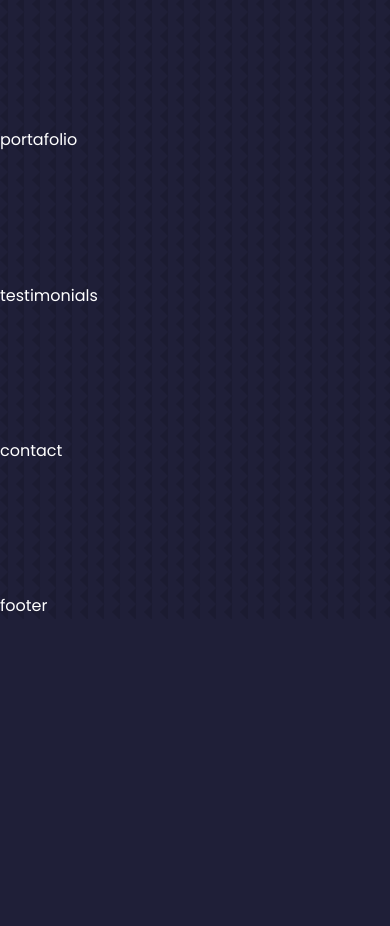
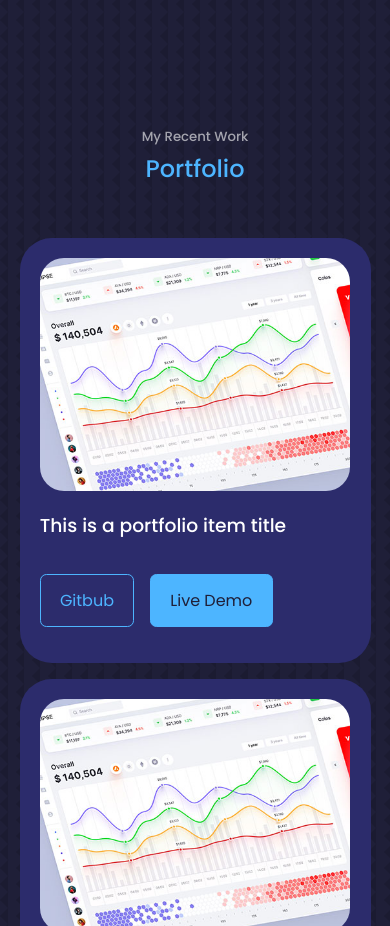
Before and after one commit to JMUT1/react-portfolio-website, a React (Create React App) app: page / in a window 390 px wide. Shown: the part 4148-5074 px from the top of the page. Before the commit the page ends 4767 px from the top, so only its background shows below. Built offline with nearby package versions, Linux system fonts and the light colour scheme.

Commit message:
working with porfolio jsx and the css and media querys

```diff
--- a/src/components/portafolio/portafolio.css
+++ b/src/components/portafolio/portafolio.css
@@ -0,0 +1,51 @@
+.portfolio__container {
+  display: grid;
+  grid-template-columns: repeat(3, 1fr);
+  gap: 2.5rem;
+}
+
+.portfolio__item {
+  background: var(--color-bg-variant);
+  padding: 1.2rem;
+  border-radius: 2rem;
+  border: 1px solid transparent;
+  transition: var(--transition);
+}
+
+.portfolio__item:hover {
+  border-color: var(--color-primary-variant);
+  background: transparent;
+}
+
+.portfolio__item-image {
+  border-radius: 1.5rem;
+  overflow: hidden;
+}
+
+.portfolio__item h3 {
+  margin: 1.2rem 0 2rem;
+}
+
+.portfolio__item-cta {
+  display: flex;
+  gap: 1rem;
+  margin-bottom: 1rem;
+}
+
+/* ============== MEDIA QUERYS OF TABLES ================= */
+
+@media screen and (max-width: 1024px) {
+  .portfolio__container {
+    grid-template-columns: 1fr 1fr;
+    gap: 1.2rem;
+  }
+}
+
+/* ============== MEDIA QUERYS OF TABLES ================= */
+
+@media screen and (max-width: 600px) {
+  .portfolio__container {
+    grid-template-columns: 1fr;
+    gap: 1rem;
+  }
+}
--- a/src/components/portafolio/portafolio.jsx
+++ b/src/components/portafolio/portafolio.jsx
@@ -1,8 +1,136 @@
 import React from "react";
 import "./portafolio.css";
+import IMG1 from "../../assets/assets/portfolio1.jpg";
+import IMG2 from "../../assets/assets/portfolio2.jpg";
+import IMG3 from "../../assets/assets/portfolio3.jpg";
+import IMG4 from "../../assets/assets/portfolio4.jpg";
+import IMG5 from "../../assets/assets/portfolio5.png";
+import IMG6 from "../../assets/assets/portfolio6.jpg";
 
 function Portafolio() {
-  return <section id="portafolio">portafolio</section>;
+  return (
+    <section id="portafolio">
+      <h5>My Recent Work</h5>
+      <h2> Portfolio</h2>
+
+      <div className="container portfolio__container">
+        <article className="portfolio__item">
+          <div className="portfolio__item-image">
+            <img src={IMG1} alt="" />
+          </div>
+          <h3>This is a portfolio item title</h3>
+          <div className="portfolio__item-cta">
+            <a href="https://github.com" className="btn">
+              Gitbub
+            </a>
+            <a
+              href="https://dribbble.com/Alien__pixels"
+              className="btn btn-primary"
+              target="_blank"
+              rel="noreferrer"
+            >
+              Live Demo
+            </a>
+          </div>
+        </article>
+        <article className="portfolio__item">
+          <div className="portfolio__item-image">
+            <img src={IMG1} alt="" />
+          </div>
+          <h3>This is a portfolio item title</h3>
+          <div className="portfolio__item-cta">
+            <a href="https://github.com" className="btn">
+              Gitbub
+            </a>
+            <a
+              href="https://dribbble.com/Alien__pixels"
+              className="btn btn-primary"
+              target="_blank"
+              rel="noreferrer"
+            >
+              Live Demo
+            </a>
+          </div>
+        </article>
+        <article className="portfolio__item">
+          <div className="portfolio__item-image">
+            <img src={IMG1} alt="" />
+          </div>
+          <h3>This is a portfolio item title</h3>
+          <div className="portfolio__item-cta">
+            <a href="https://github.com" className="btn">
+              Gitbub
+            </a>
+            <a
+              href="https://dribbble.com/Alien__pixels"
+              className="btn btn-primary"
+              target="_blank"
+              rel="noreferrer"
+            >
+              Live Demo
+            </a>
+          </div>
+        </article>
+        <article className="portfolio__item">
+          <div className="portfolio__item-image">
+            <img src={IMG1} alt="" />
+          </div>
+          <h3>This is a portfolio item title</h3>
+          <div className="portfolio__item-cta">
+            <a href="https://github.com" className="btn">
+              Gitbub
+            </a>
+            <a
+              href="https://dribbble.com/Alien__pixels"
+              className="btn btn-primary"
+              target="_blank"
+              rel="noreferrer"
+            >
+              Live Demo
+            </a>
+          </div>
+        </article>
+        <article className="portfolio__item">
+          <div className="portfolio__item-image">
+            <img src={IMG1} alt="" />
+          </div>
+          <h3>This is a portfolio item title</h3>
+          <div className="portfolio__item-cta">
+            <a href="https://github.com" className="btn">
+              Gitbub
+            </a>
+            <a
+              href="https://dribbble.com/Alien__pixels"
+              className="btn btn-primary"
+              target="_blank"
+              rel="noreferrer"
+            >
+              Live Demo
+            </a>
+          </div>
+        </article>
+        <article className="portfolio__item">
+          <div className="portfolio__item-image">
+            <img src={IMG1} alt="" />
+          </div>
+          <h3>This is a portfolio item title</h3>
+          <div className="portfolio__item-cta">
+            <a href="https://github.com" className="btn">
+              Gitbub
+            </a>
+            <a
+              href="https://dribbble.com/Alien__pixels"
+              className="btn btn-primary"
+              target="_blank"
+              rel="noreferrer"
+            >
+              Live Demo
+            </a>
+          </div>
+        </article>
+      </div>
+    </section>
+  );
 }
 
 export default Portafolio;
```
